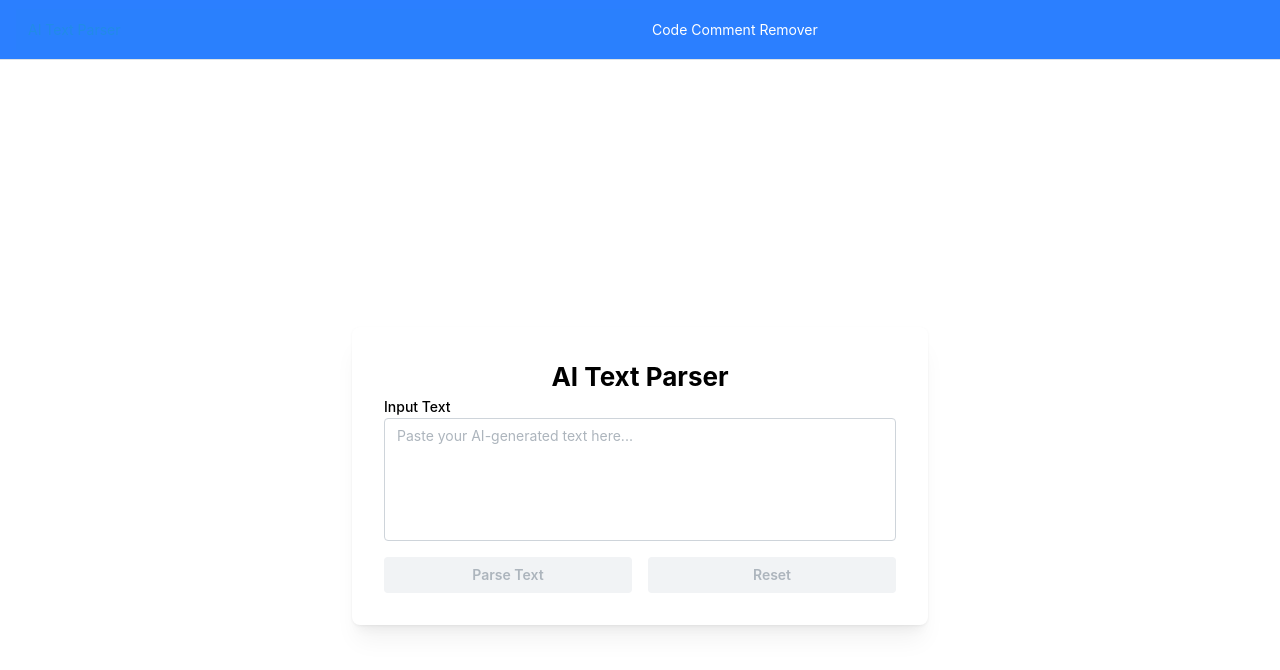
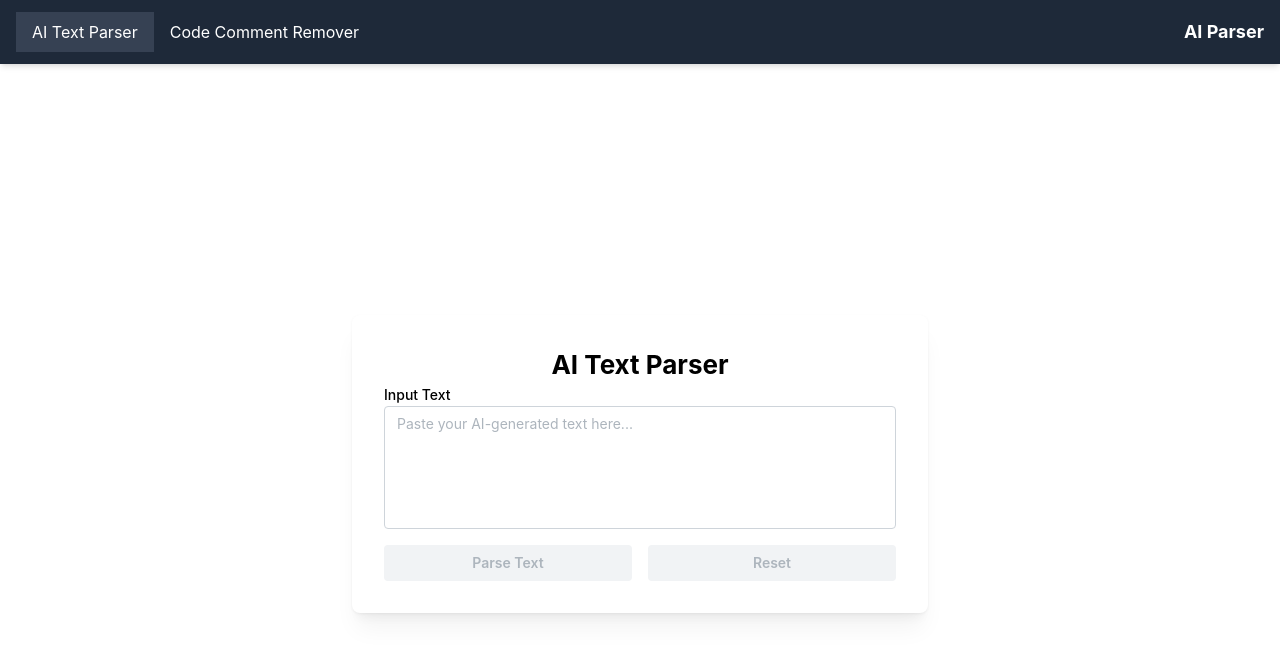
Before and after one commit to tinsaye-simeneh/ai-parser, a Next.js app: page / in a window 1280 px wide. Shown: the top 670 px of the page. Built offline with nearby package versions, Linux system fonts and the light colour scheme.

Commit message:
feat: Update navigation links in the layout component

```diff
--- a/src/app/layout.tsx
+++ b/src/app/layout.tsx
@@ -1,37 +1,46 @@
-import { MantineProvider, AppShell, NavLink } from "@mantine/core";
+"use client";
+
+import { MantineProvider } from "@mantine/core";
 import "@mantine/core/styles.css";
 import "./globals.css";
 import Link from "next/link";
+import { usePathname } from "next/navigation";
 
 export default function RootLayout({
   children,
 }: {
   children: React.ReactNode;
 }) {
+  const pathname = usePathname();
+
   return (
     <html lang="en">
       <body>
         <MantineProvider>
-          <AppShell header={{ height: 60 }} padding="md">
-            <AppShell.Header>
-              <div className="flex items-center h-full px-4 bg-blue-500 text-white">
-                <Link href="/" passHref legacyBehavior>
-                  <NavLink
-                    label="AI Text Parser"
-                    className="text-white hover:bg-blue-600"
-                    active={true}
-                  />
+          <header className="fixed top-0 left-0 right-0 h-16 bg-gray-800 text-white z-10 shadow-md">
+            <div className="flex items-center justify-between h-full px-4">
+              <div className="flex items-center">
+                <Link
+                  href="/"
+                  className={`px-4 py-2 hover:bg-gray-700 ${
+                    pathname === "/" ? "bg-gray-700" : ""
+                  }`}
+                >
+                  AI Text Parser
                 </Link>
-                <Link href="/comment-remover" passHref legacyBehavior>
-                  <NavLink
-                    label="Code Comment Remover"
-                    className="text-white hover:bg-blue-600"
-                  />
+                <Link
+                  href="/comment-remover"
+                  className={`px-4 py-2 hover:bg-gray-700 ${
+                    pathname === "/comment-remover" ? "bg-gray-700" : ""
+                  }`}
+                >
+                  Code Comment Remover
                 </Link>
               </div>
-            </AppShell.Header>
-            <AppShell.Main>{children}</AppShell.Main>
-          </AppShell>
+              <div className="text-lg font-bold">AI Parser</div>
+            </div>
+          </header>
+          <main className="pt-16">{children}</main>
         </MantineProvider>
       </body>
     </html>
```
